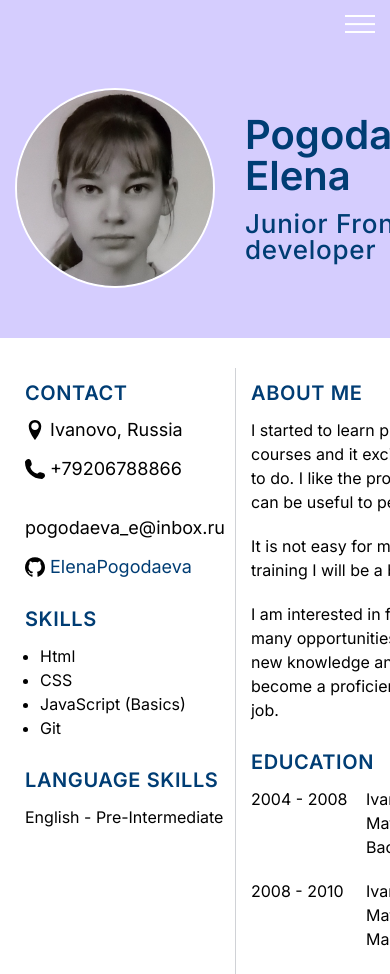
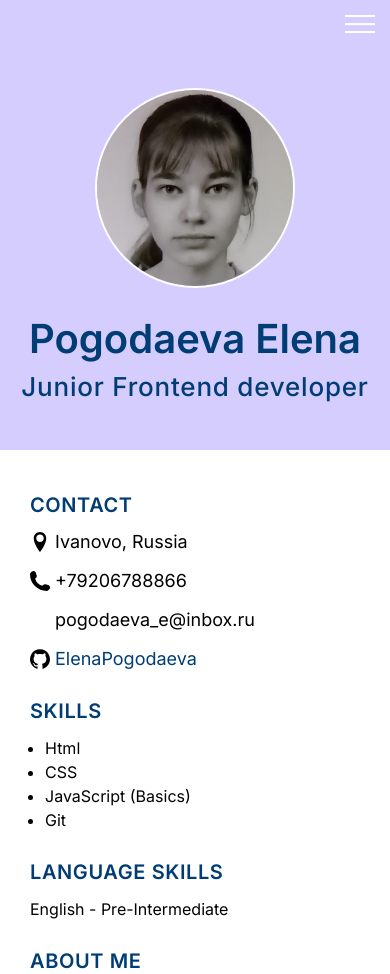
Before and after one commit to ElenaPogodaeva/rsschool-cv, a plain HTML site: page index.html in a window 390 px wide. Shown: the top 974 px of the page. Drawn offline with Linux system fonts and the light colour scheme.

Commit message:
feat: add adaptive

```diff
--- a/index.html
+++ b/index.html
@@ -139,7 +139,8 @@
         </main>
         <footer class="footer">
             <div class="footer__container container">
-                <a class = "footer__github" href = "https://github.com/ElenaPogodaeva">My GitHub</a>
+                <a class = "footer__github" href = "https://github.com/ElenaPogodaeva">My Github</a>
+
                 <a class = "footer__rsschool" href = "https://rs.school/js/"></a>
                 <p class="footer__copy">2021</p>
             </div>
--- a/style.css
+++ b/style.css
@@ -156,7 +156,7 @@ img {
 	padding:0px 0px 30px 0px;
 }
 
-@media (min-width: 880px)  {
+@media (min-width: 900px)  {
 	.menu__list {
 		display: flex;
 		flex-wrap: wrap;
@@ -222,7 +222,7 @@ img {
 /* Styles for sidebar */
 .sidebar {
     flex:0 0 30%;
-    padding: 0px 10px;
+    padding: 0px 15px;
     border-right: 1px solid #d0d2d6;
 }
 
@@ -281,7 +281,7 @@ img {
 
 .section-row {
     display: flex;
-
+    flex-wrap: wrap;
     margin-bottom: 20px;
 }
 .section-row:last-child {
@@ -328,7 +328,7 @@ img {
 	}
 }
 
-@media (max-width: 880px) {
+@media (max-width: 900px) {
 	.menu__icon {
 		display: block;
 		position: relative;
@@ -405,3 +405,40 @@ img {
         line-height: 60px;
     }
 }
+
+@media (max-width: 700px) {
+	.main-row {
+        display: block;
+    }
+    .sidebar {
+        border: none;
+    }
+}
+
+@media (max-width: 620px) {
+	.hello__container {
+        display: block;
+    }
+    .hello__img {
+        width: 200px;
+        height: 200px;
+        margin:0 auto;
+    }
+    .hello__content {
+        padding: 30px 0px 0px 0px;
+        text-align: center;
+    }
+}
+
+@media (max-width: 360px) {
+	.footer__container {
+        flex-direction: column;
+        align-items: flex-start;
+    }
+    .footer__github {
+        margin-bottom: 15px;
+    }
+    .footer__rsschool {
+        margin-bottom: 15px;
+    }
+}
```
